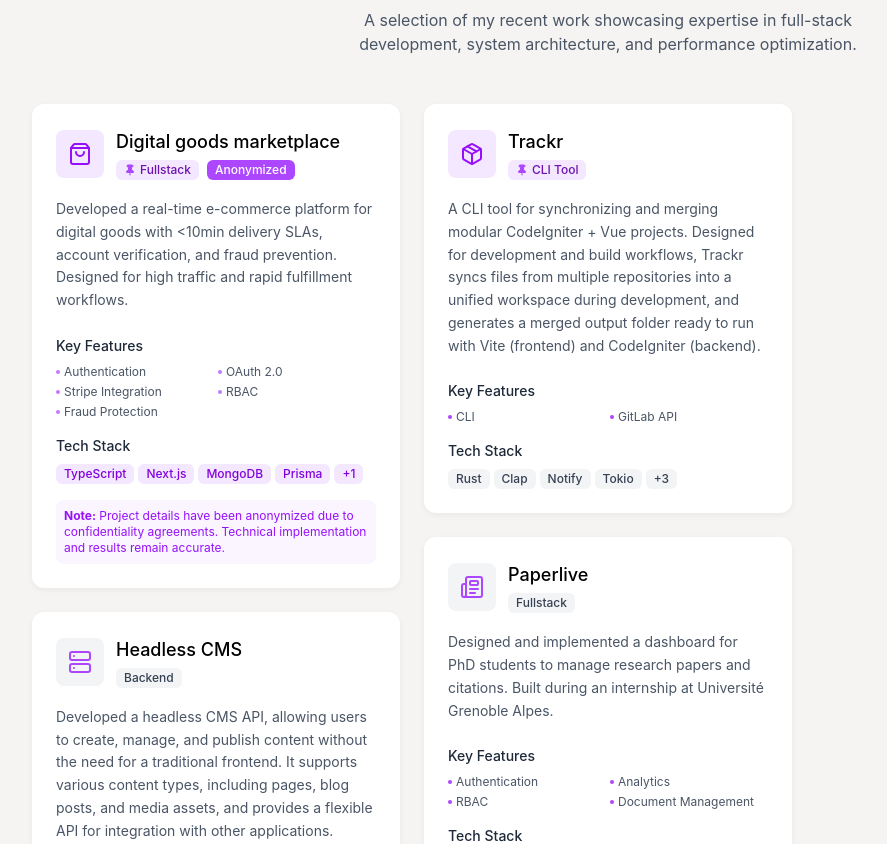
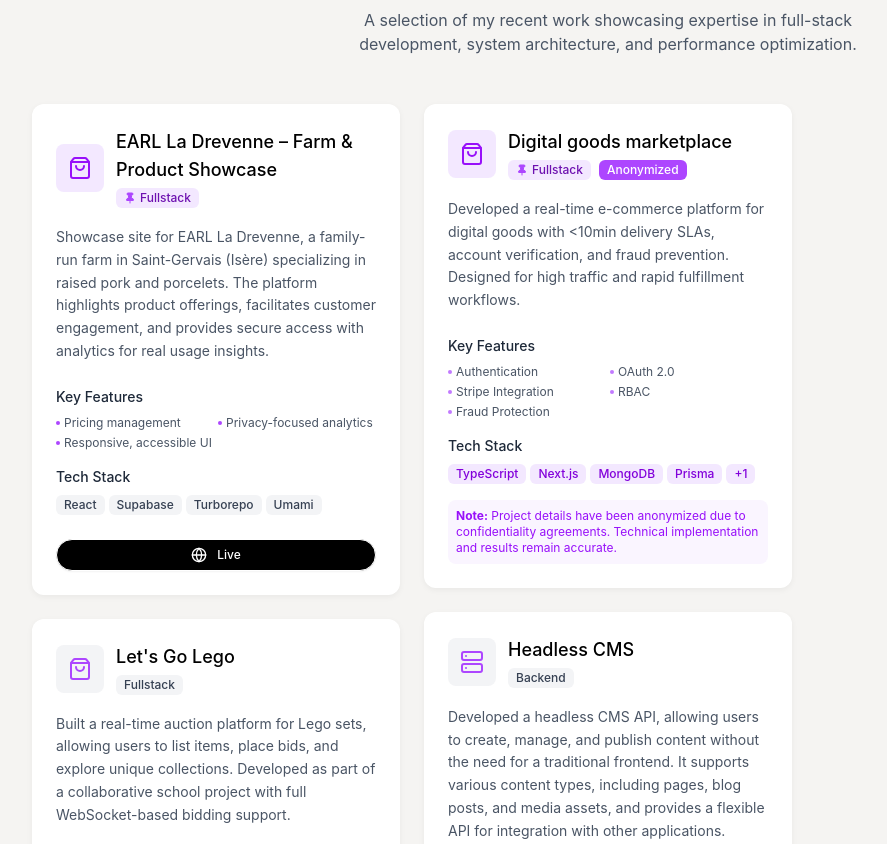
Before and after one commit to gabrielhalus/gabrielhalus.github.io, a Next.js app in the folder apps/com/: page / in a window 1280 px wide. Shown: the part 900-1744 px from the top of the page, without its empty margins (32-919 px from the left). Built offline with nearby package versions, Linux system fonts and the light colour scheme.

Commit message:
feat(com): add `La Drevenne showcase` to projects and fallback for `/[param]`

```diff
--- /dev/null
+++ b/apps/com/src/app/[param]/page.tsx
@@ -0,0 +1,5 @@
+import { redirect, RedirectType } from "next/navigation";
+
+export default function Redirect() {
+  redirect("/", RedirectType.replace);
+}
--- a/apps/com/src/components/layout/projects-section.tsx
+++ b/apps/com/src/components/layout/projects-section.tsx
@@ -47,6 +47,21 @@
 >;
 
 const projects: Project[] = [
+  {
+    title: "EARL La Drevenne – Farm & Product Showcase",
+    description:
+    "Showcase site for EARL La Drevenne, a family-run farm in Saint-Gervais (Isère) specializing in raised pork and porcelets. The platform highlights product offerings, facilitates customer engagement, and provides secure access with analytics for real usage insights.",
+    tech: ["React", "Supabase", "Turborepo", "Umami"],
+    icon: ShoppingBag,
+    category: "Fullstack",
+    features: [
+      "Pricing management",
+      "Privacy-focused analytics",
+      "Responsive, accessible UI",
+    ],
+    live: "https://www.drevenne.com",
+    pinned: true,
+  },
   {
     title: "Digital goods marketplace",
     description:
```
Also changed, not shown: apps/com/package.json (+12 -9 lines), 1 other file (tests, documents, lock files or other folders).
